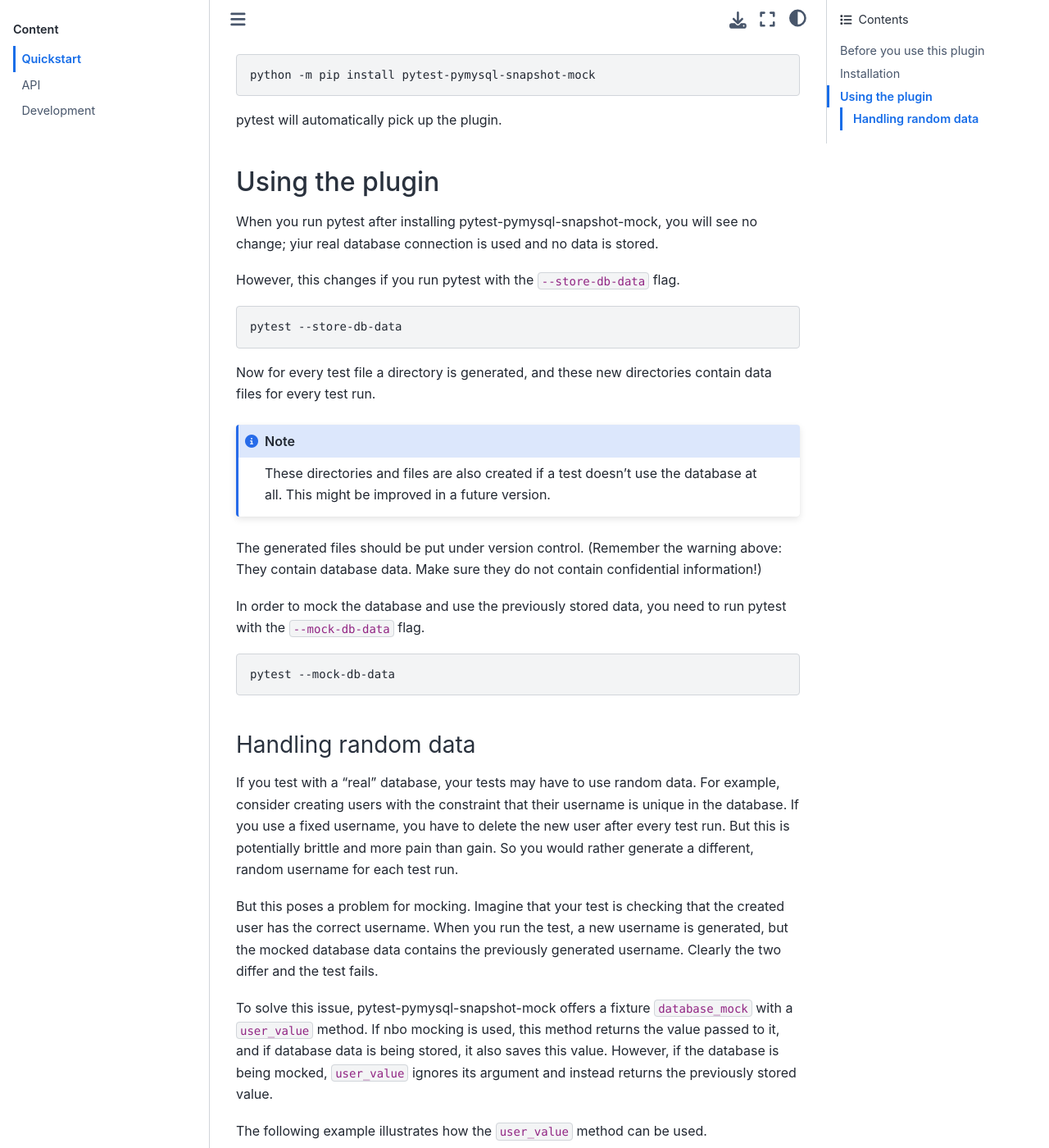
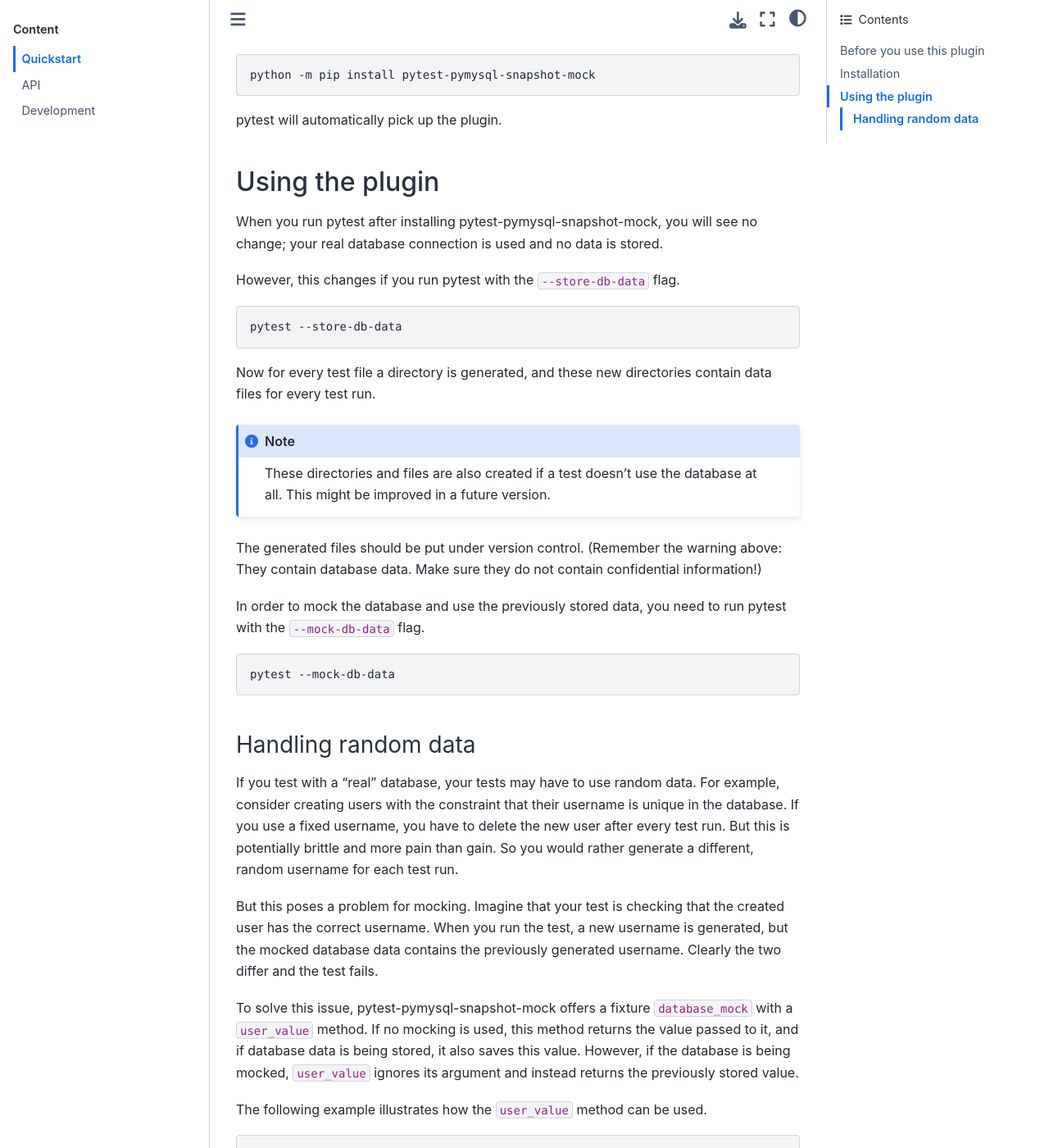
Before and after one commit to saltastroops/pytest-pymysql-autorecord, a Sphinx documentation site: the page built from docs/quickstart.md, in a window 1280 px wide and 1400 px high, scrolled down 1482 px. Shown: the whole window at 82% size. Built offline with Sphinx 7.4.7 and the Sphinx Book theme 1.1.4, drawn with Linux system fonts in a browser that asks for light colours; some of the changed text lies outside the part shown.

Commit message:
Fixed typos

```diff
--- a/docs/quickstart.md
+++ b/docs/quickstart.md
@@ -40,7 +40,7 @@
 
 ## Using the plugin
 
-When you run pytest after installing pytest-pymysql-snapshot-mock, you will see no change; yiur real database connection is used and no data is stored.
+When you run pytest after installing pytest-pymysql-snapshot-mock, you will see no change;  your real database connection is used and no data is stored.
 
 However, this changes if you run pytest with the `--store-db-data` flag.
 
@@ -68,7 +68,7 @@
 
 But this poses a problem for mocking. Imagine that your test is checking that the created user has the correct username. When you run the test, a new username is generated, but the mocked database data contains the previously generated username. Clearly the two differ and the test fails.
 
-To solve this issue, pytest-pymysql-snapshot-mock offers a fixture `database_mock` with a `user_value` method. If nbo mocking is used, this method returns the value passed to it, and if database data is being stored, it also saves this value. However, if the database is being mocked, `user_value` ignores its argument and instead returns the previously stored value.
+To solve this issue, pytest-pymysql-snapshot-mock offers a fixture `database_mock` with a `user_value` method. If no mocking is used, this method returns the value passed to it, and if database data is being stored, it also saves this value. However, if the database is being mocked, `user_value` ignores its argument and instead returns the previously stored value.
 
 The following example illustrates how the `user_value` method can be used.
 
```
Also changed, not shown: other parts of docs/quickstart.md (+1 -1 lines).
